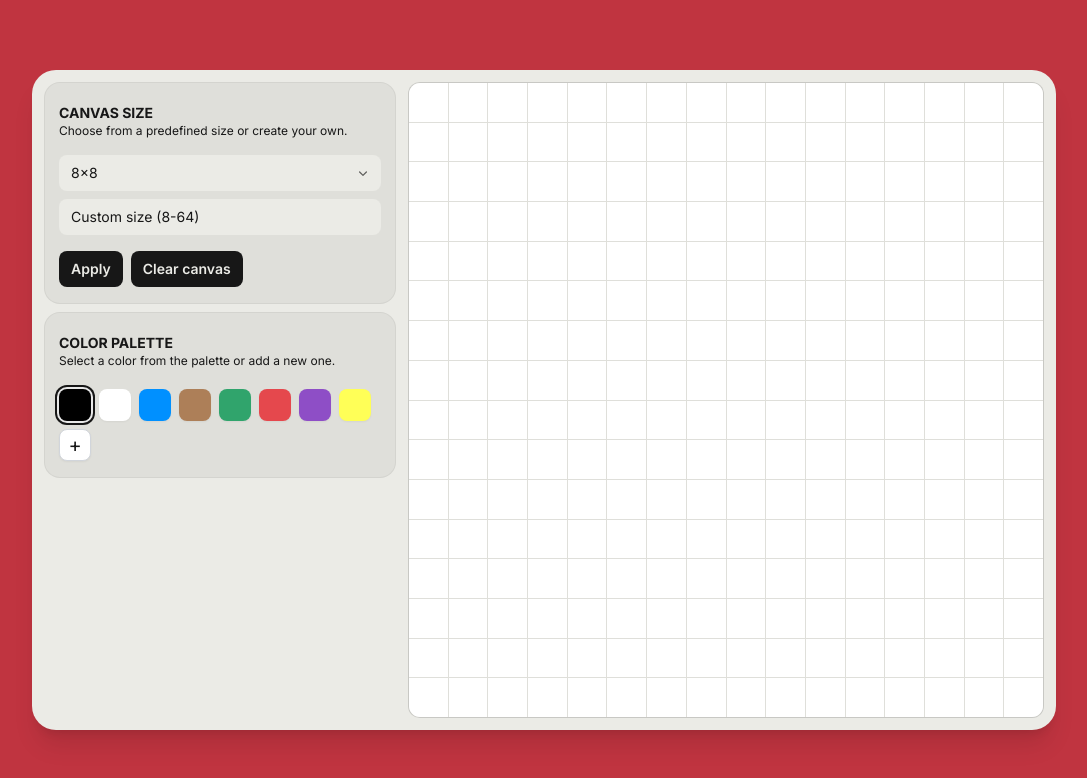
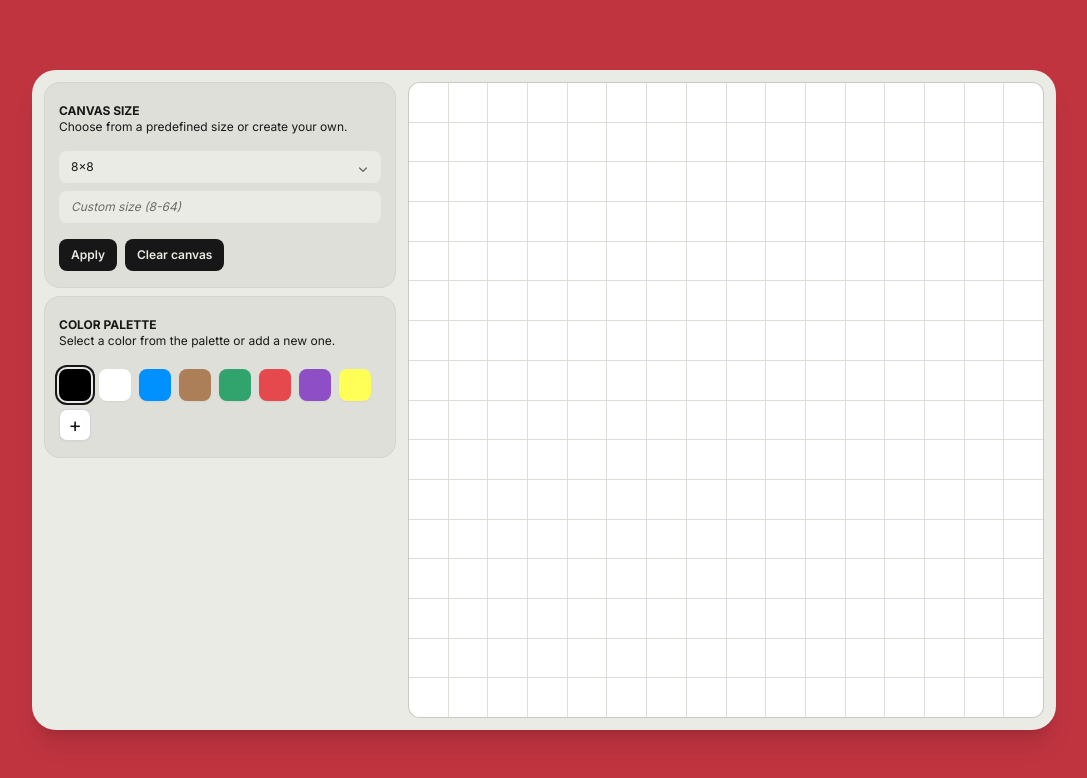
Before and after one commit to luxonauta/pixly, a Next.js app: page / in a window 1280 px wide. Shown: the top 778 px of the page, without its empty margins (96-1183 px from the left). Built offline with nearby package versions, Linux system fonts and the light colour scheme.

Commit message:
🧩 Refactor

```diff
--- a/src/app/layout.tsx
+++ b/src/app/layout.tsx
@@ -15,7 +15,7 @@ export const metadata: Metadata = {
 
 const RootLayout = ({ children }: Readonly<{ children: React.ReactNode }>) => (
   <html lang="en" className={inter.variable}>
-    <body className="flex min-h-[100vh] items-center justify-center bg-[#C03440] font-sans text-sm antialiased">
+    <body className="flex min-h-[100vh] items-center justify-center bg-[#C03440] font-sans text-xs antialiased">
       <main className="m-6 aspect-video max-w-[calc(100%-1.5rem)] rounded-3xl bg-[#EBEBE6] p-3 text-[#171717] shadow-xl md:w-[64rem]">
         {children}
       </main>
--- a/src/components/color-picker.tsx
+++ b/src/components/color-picker.tsx
@@ -1,140 +1,257 @@
-import { XMarkIcon } from "@heroicons/react/20/solid";
+import { MenuItem } from "@headlessui/react";
 import type React from "react";
-import { useState } from "react";
-import type { RGBColor } from "@/types/rgb-color";
-import { convertHexToRGB } from "@/utils/convert-hex-to-rgb";
-import { convertRGBToHex } from "@/utils/convert-rgb-to-hex";
+import { useCallback, useEffect, useRef, useState } from "react";
+import type { HSV } from "@/types";
+import { convertHsvToRgb } from "@/utils/convert-hsv-to-rgb";
+import {
+  getFormattedColorWithAlpha,
+  getFormattedSolidColor
+} from "@/utils/get-formatted-colors";
+import { CustomButton } from "./button";
+import { DropdownMenu } from "./dropdown-menu";
 
 interface ColorPickerProps {
-  isOpen: boolean;
-  onClose: () => void;
+  trigger: React.ReactNode;
   onColorSelect: (color: string) => void;
 }
 
 export const ColorPicker: React.FC<ColorPickerProps> = ({
-  isOpen,
-  onClose,
+  trigger,
   onColorSelect
 }) => {
-  const [rgbColor, setRgbColor] = useState<RGBColor>({
-    red: 0,
-    green: 0,
-    blue: 0,
-    alpha: 1
+  const [selectedColor, setSelectedColor] = useState<HSV>({
+    hue: 0,
+    saturation: 100,
+    value: 100,
+    alpha: 100
   });
+  const [isDragging, setIsDragging] = useState(false);
+  const [isHueDragging, setIsHueDragging] = useState(false);
+  const [isAlphaDragging, setIsAlphaDragging] = useState(false);
+  const pickerRef = useRef<HTMLDivElement>(null);
+  const hueRef = useRef<HTMLDivElement>(null);
+  const alphaRef = useRef<HTMLDivElement>(null);
 
-  const [hexColor, setHexColor] = useState<string>("#000000FF");
-
-  const updateRGBColor = (channel: keyof RGBColor, value: string) => {
-    const updatedColor = {
-      ...rgbColor,
-      [channel]:
-        channel === "alpha"
-          ? Number.parseFloat(value)
-          : Number.parseInt(value, 10)
-    };
-    setRgbColor(updatedColor);
-    setHexColor(
-      convertRGBToHex(
-        updatedColor.red,
-        updatedColor.green,
-        updatedColor.blue,
-        updatedColor.alpha
-      )
-    );
+  const handlePickerMouseDown = (e: React.MouseEvent) => {
+    if (!pickerRef.current) return;
+    setIsDragging(true);
+    const rect = pickerRef.current.getBoundingClientRect();
+    const x = Math.max(0, Math.min(1, (e.clientX - rect.left) / rect.width));
+    const y = Math.max(0, Math.min(1, (e.clientY - rect.top) / rect.height));
+    setSelectedColor((prev) => ({
+      ...prev,
+      saturation: Math.round(x * 100),
+      value: Math.round((1 - y) * 100)
+    }));
   };
 
-  const updateHexColor = (event: React.ChangeEvent<HTMLInputElement>) => {
-    const newHex = event.target.value;
-    setHexColor(newHex);
-    const rgbFromHex = convertHexToRGB(newHex);
-    if (rgbFromHex) {
-      setRgbColor(rgbFromHex);
-    }
+  const handlePickerMouseMove = useCallback(
+    (e: MouseEvent) => {
+      if (!isDragging || !pickerRef.current) return;
+      const rect = pickerRef.current.getBoundingClientRect();
+      const x = Math.max(0, Math.min(1, (e.clientX - rect.left) / rect.width));
+      const y = Math.max(0, Math.min(1, (e.clientY - rect.top) / rect.height));
+      setSelectedColor((prev) => ({
+        ...prev,
+        saturation: Math.round(x * 100),
+        value: Math.round((1 - y) * 100)
+      }));
+    },
+    [isDragging]
+  );
+
+  const handleHueMouseDown = (e: React.MouseEvent) => {
+    if (!hueRef.current) return;
+    setIsHueDragging(true);
+    const rect = hueRef.current.getBoundingClientRect();
+    const x = Math.max(0, Math.min(1, (e.clientX - rect.left) / rect.width));
+    setSelectedColor((prev) => ({
+      ...prev,
+      hue: Math.round(x * 360)
+    }));
   };
 
-  if (!isOpen) return null;
+  const handleHueMouseMove = useCallback(
+    (e: MouseEvent) => {
+      if (!isHueDragging || !hueRef.current) return;
+      const rect = hueRef.current.getBoundingClientRect();
+      const x = Math.max(0, Math.min(1, (e.clientX - rect.left) / rect.width));
+      setSelectedColor((prev) => ({
+        ...prev,
+        hue: Math.round(x * 360)
+      }));
+    },
+    [isHueDragging]
+  );
+
+  const handleAlphaMouseDown = (e: React.MouseEvent) => {
+    if (!alphaRef.current) return;
+    setIsAlphaDragging(true);
+    const rect = alphaRef.current.getBoundingClientRect();
+    const x = Math.max(0, Math.min(1, (e.clientX - rect.left) / rect.width));
+    setSelectedColor((prev) => ({
+      ...prev,
+      alpha: Math.round(x * 100)
+    }));
+  };
+
+  const handleAlphaMouseMove = useCallback(
+    (e: MouseEvent) => {
+      if (!isAlphaDragging || !alphaRef.current) return;
+      const rect = alphaRef.current.getBoundingClientRect();
+      const x = Math.max(0, Math.min(1, (e.clientX - rect.left) / rect.width));
+      setSelectedColor((prev) => ({
+        ...prev,
+        alpha: Math.round(x * 100)
+      }));
+    },
+    [isAlphaDragging]
+  );
+
+  const handleMouseUp = useCallback(() => {
+    setIsDragging(false);
+    setIsHueDragging(false);
+    setIsAlphaDragging(false);
+  }, []);
+
+  useEffect(() => {
+    if (isDragging) {
+      window.addEventListener("mousemove", handlePickerMouseMove);
+      window.addEventListener("mouseup", handleMouseUp);
+      return () => {
+        window.removeEventListener("mousemove", handlePickerMouseMove);
+        window.removeEventListener("mouseup", handleMouseUp);
+      };
+    }
+  }, [isDragging, handlePickerMouseMove, handleMouseUp]);
+
+  useEffect(() => {
+    if (isHueDragging) {
+      window.addEventListener("mousemove", handleHueMouseMove);
+      window.addEventListener("mouseup", handleMouseUp);
+      return () => {
+        window.removeEventListener("mousemove", handleHueMouseMove);
+        window.removeEventListener("mouseup", handleMouseUp);
+      };
+    }
+  }, [isHueDragging, handleHueMouseMove, handleMouseUp]);
+
+  useEffect(() => {
+    if (isAlphaDragging) {
+      window.addEventListener("mousemove", handleAlphaMouseMove);
+      window.addEventListener("mouseup", handleMouseUp);
+      return () => {
+        window.removeEventListener("mousemove", handleAlphaMouseMove);
+        window.removeEventListener("mouseup", handleMouseUp);
+      };
+    }
+  }, [isAlphaDragging, handleAlphaMouseMove, handleMouseUp]);
+
+  const baseColor = convertHsvToRgb(selectedColor.hue / 360, 100, 100);
+  const baseColorString = `rgb(${baseColor.red}, ${baseColor.green}, ${baseColor.blue})`;
 
   return (
-    <div className="fixed inset-0 flex items-center justify-center bg-black/50">
-      <div className="w-96 rounded-lg bg-white shadow-xl">
-        <div className="flex items-center justify-between border-b p-4">
-          <h3 className="text-lg font-semibold">Color Picker</h3>
-          <button
-            type="button"
-            onClick={onClose}
-            className="rounded-full p-1 transition-colors hover:bg-gray-100"
-          >
-            <XMarkIcon className="h-5 w-5" />
-          </button>
+    <DropdownMenu trigger={trigger}>
+      <div className="flex w-48 flex-col gap-2">
+        <div
+          ref={pickerRef}
+          className="relative h-48 w-full cursor-crosshair rounded"
+          style={{
+            backgroundColor: baseColorString,
+            backgroundImage:
+              "linear-gradient(to right, #fff, transparent), linear-gradient(to top, #000, transparent)"
+          }}
+          onMouseDown={handlePickerMouseDown}
+        >
+          <div
+            className="absolute h-4 w-4 -translate-x-2 -translate-y-2 rounded-full border-2 border-white"
+            style={{
+              left: `${selectedColor.saturation}%`,
+              top: `${100 - selectedColor.value}%`,
+              backgroundColor: getFormattedColorWithAlpha(
+                selectedColor.hue,
+                selectedColor.saturation,
+                selectedColor.value,
+                selectedColor.alpha
+              )
+            }}
+          />
         </div>
-        <div className="space-y-4 p-4">
-          {["red", "green", "blue", "alpha"].map((channel) => (
-            <div key={channel} className="space-y-2">
-              <label className="block text-sm font-medium text-gray-700">
-                {channel.toUpperCase()}
-              </label>
-              <div className="flex items-center gap-4">
-                <input
-                  type="range"
-                  min="0"
-                  max={channel === "alpha" ? "1" : "255"}
-                  step={channel === "alpha" ? "0.01" : "1"}
-                  value={rgbColor[channel as keyof RGBColor].toString()}
-                  onChange={(e) =>
-                    updateRGBColor(channel as keyof RGBColor, e.target.value)
-                  }
-                  className="h-2 flex-1 cursor-pointer appearance-none rounded-lg bg-gray-200"
-                />
-                <input
-                  type="number"
-                  min="0"
-                  max={channel === "alpha" ? "1" : "255"}
-                  step={channel === "alpha" ? "0.01" : "1"}
-                  value={rgbColor[channel as keyof RGBColor].toString()}
-                  onChange={(e) =>
-                    updateRGBColor(channel as keyof RGBColor, e.target.value)
-                  }
-                  className="w-16 rounded-md border px-2 py-1 text-sm"
-                />
-              </div>
+        <div className="mt-2 flex w-full items-stretch gap-4">
+          <div className="flex min-w-0 flex-1 flex-col gap-2.5">
+            <div
+              ref={hueRef}
+              className="relative h-3 cursor-pointer rounded-full bg-[#EBEBE6]"
+              style={{
+                backgroundImage:
+                  "linear-gradient(to right, #f00 0%, #ff0 17%, #0f0 33%, #0ff 50%, #00f 67%, #f0f 83%, #f00 100%)"
+              }}
+              onMouseDown={handleHueMouseDown}
+            >
+              <div
+                className="absolute top-1/2 h-4 w-4 -translate-x-2 -translate-y-1/2 rounded-full border-2 border-white"
+                style={{
+                  left: `${(selectedColor.hue / 360) * 100}%`,
+                  backgroundColor: baseColorString
+                }}
+              />
             </div>
-          ))}
-          <div className="space-y-2">
-            <label className="block text-sm font-medium text-gray-700">
-              Hexadecimal
-            </label>
-            <input
-              type="text"
-              value={hexColor}
-              onChange={updateHexColor}
-              className="w-full rounded-md border px-3 py-2"
-            />
+            <div
+              ref={alphaRef}
+              className="relative h-3 cursor-pointer rounded-full bg-[#EBEBE6]"
+              style={{
+                backgroundImage: `linear-gradient(to right, transparent, ${getFormattedSolidColor(
+                  selectedColor.hue,
+                  selectedColor.saturation,
+                  selectedColor.value
+                )})`
+              }}
+              onMouseDown={handleAlphaMouseDown}
+            >
+              <div
+                className="absolute top-1/2 h-4 w-4 -translate-x-2 -translate-y-1/2 rounded-full border-2 border-white"
+                style={{
+                  left: `${selectedColor.alpha}%`,
+                  backgroundColor: getFormattedColorWithAlpha(
+                    selectedColor.hue,
+                    selectedColor.saturation,
+                    selectedColor.value,
+                    selectedColor.alpha
+                  )
+                }}
+              />
+            </div>
           </div>
           <div
-            className="h-24 rounded-md border"
+            className="h-10 w-10 rounded"
             style={{
-              backgroundColor: `rgba(${rgbColor.red}, ${rgbColor.green}, ${rgbColor.blue}, ${rgbColor.alpha})`
+              backgroundColor: getFormattedColorWithAlpha(
+                selectedColor.hue,
+                selectedColor.saturation,
+                selectedColor.value,
+                selectedColor.alpha
+              )
             }}
           />
-          <div className="flex justify-end gap-3 border-t pt-4">
-            <button
-              type="button"
-              onClick={onClose}
-              className="rounded-md border border-gray-300 bg-white px-4 py-2 text-sm font-medium text-gray-700 transition-colors hover:bg-gray-50"
-            >
-              Cancel
-            </button>
-            <button
-              type="button"
-              onClick={() => onColorSelect(hexColor)}
-              className="rounded-md bg-blue-600 px-4 py-2 text-sm font-medium text-white transition-colors hover:bg-blue-700"
-            >
-              Select
-            </button>
-          </div>
         </div>
+        <MenuItem>
+          <CustomButton
+            label="Add color"
+            type="button"
+            onClick={() =>
+              onColorSelect(
+                getFormattedColorWithAlpha(
+                  selectedColor.hue,
+                  selectedColor.saturation,
+                  selectedColor.value,
+                  selectedColor.alpha
+                )
+              )
+            }
+            className="mt-1 w-full justify-center"
+          />
+        </MenuItem>
       </div>
-    </div>
+    </DropdownMenu>
   );
 };
--- /dev/null
+++ b/src/components/dropdown-menu.tsx
@@ -0,0 +1,19 @@
+import { Menu, MenuButton, MenuItems } from "@headlessui/react";
+
+interface DropdownMenuProps {
+  trigger: React.ReactNode;
+  children: React.ReactNode;
+}
+
+export const DropdownMenu = ({ trigger, children }: DropdownMenuProps) => (
+  <Menu>
+    <MenuButton>{trigger}</MenuButton>
+    <MenuItems
+      transition
+      anchor="bottom start"
+      className="origin-top-right rounded-2xl border border-black/15 bg-[#EBEBE6] px-3.5 pb-4 pt-5 shadow-lg transition duration-100 ease-out [--anchor-gap:.75rem] focus:outline-none data-[closed]:scale-95 data-[closed]:opacity-0"
+    >
+      {children}
+    </MenuItems>
+  </Menu>
+);
--- a/src/components/editor.tsx
+++ b/src/components/editor.tsx
@@ -1,7 +1,7 @@
 "use client";
 
 import type React from "react";
-import { useEffect, useState } from "react";
+import { useState } from "react";
 import { CustomButton } from "./button";
 import { Card } from "./card";
 import { ColorPicker } from "./color-picker";
@@ -25,33 +25,41 @@ const initialColors: ColorItem[] = [
   { id: "color-8", value: "#FFFF57" }
 ];
 
+const getCustomGridSizes = (): string[] => {
+  const savedSizes = localStorage.getItem("customGridSizes");
+  return savedSizes ? JSON.parse(savedSizes) : ["8", "16", "32"];
+};
+
+const saveCustomGridSize = (size: number) => {
+  const sizes = getCustomGridSizes();
+  if (!sizes.includes(size.toString())) {
+    const updatedSizes = [...sizes, size.toString()];
+    localStorage.setItem("customGridSizes", JSON.stringify(updatedSizes));
+  }
+};
+
+const getCanvasGridSize = (): number => {
+  const savedGridSize = localStorage.getItem("customGridSize");
+  return savedGridSize ? Number(savedGridSize) : 16;
+};
+
+const saveCanvasGridSize = (size: number) => {
+  localStorage.setItem("customGridSize", size.toString());
+};
+
 export const Editor: React.FC = () => {
-  const [gridSize, setGridSize] = useState(16);
   const [customGridSize, setCustomGridSize] = useState("");
   const [selectedColor, setSelectedColor] = useState("#000000");
-  const [grid, setGrid] = useState<string[][]>(
-    Array(16)
-      .fill(null)
-      .map(() => Array(16).fill("#FFFFFF"))
-  );
   const [colors, setColors] = useState<ColorItem[]>(initialColors);
   const [isDrawing, setIsDrawing] = useState(false);
-  const [isColorPickerOpen, setIsColorPickerOpen] = useState(false);
 
-  useEffect(() => {
-    const savedGridSize = localStorage.getItem("customGridSize");
-    if (savedGridSize) {
-      const size = Number(savedGridSize);
-      if (size >= 8 && size <= 64) {
-        setGridSize(size);
-        setGrid(
-          Array(size)
-            .fill(null)
-            .map(() => Array(size).fill("#FFFFFF"))
-        );
-      }
-    }
-  }, []);
+  const gridSize = getCanvasGridSize();
+  const availableGridSizes = getCustomGridSizes();
+  const initialGrid = Array(gridSize)
+    .fill(null)
+    .map(() => Array(gridSize).fill("#FFFFFF"));
+
+  const [grid, setGrid] = useState<string[][]>(initialGrid);
 
   const handleCellClick = (rowIndex: number, colIndex: number): void => {
     const newGrid = grid.map((row, i) =>
@@ -86,23 +94,30 @@ export const Editor: React.FC = () => {
   };
 
   const handleGridSizeChange = (size: number): void => {
-    setGridSize(size);
+    saveCanvasGridSize(size);
     setGrid(
       Array(size)
         .fill(null)
         .map(() => Array(size).fill("#FFFFFF"))
     );
-    localStorage.setItem("customGridSize", size.toString());
   };
 
   const handleCustomGridSizeChange = (): void => {
     const size = Number.parseInt(customGridSize, 10);
-    if (size >= 8 && size <= 64) {
-      handleGridSizeChange(size);
-      setCustomGridSize("");
-    } else {
+
+    if (Number.isNaN(size) || size < 8 || size > 64) {
       alert("Please enter a size between 8 and 64.");
+      return;
     }
+
+    if (availableGridSizes.includes(size.toString())) {
+      alert(`Grid size ${size}x${size} already exists.`);
+      return;
+    }
+
+    saveCustomGridSize(size);
+    handleGridSizeChange(size);
+    setCustomGridSize("");
   };
 
   const handleColorSelect = (color: string): void => {
@@ -112,7 +127,6 @@ export const Editor: React.FC = () => {
     };
     setColors((prevColors) => [...prevColors, newColor]);
     setSelectedColor(color);
-    setIsColorPickerOpen(false);
   };
 
   return (
@@ -124,12 +138,10 @@ export const Editor: React.FC = () => {
         >
           <CustomSelect
             label="Canvas size"
-            options={[
-              { value: "8", label: "8x8" },
-              { value: "16", label: "16x16" },
-              { value: "32", label: "32x32" },
-              { value: gridSize.toString(), label: `${gridSize}x${gridSize}` }
-            ]}
+            options={availableGridSizes.map((size) => ({
+              value: size,
+              label: `${size}x${size}`
+            }))}
             className="mt-2"
             onChange={(value) => handleGridSizeChange(Number(value))}
           />
@@ -177,19 +189,15 @@ export const Editor: React.FC = () => {
                 />
               </label>
             ))}
-            <button
-              type="button"
-              onClick={() => setIsColorPickerOpen(true)}
-              className="flex h-8 w-8 items-center justify-center rounded-lg border border-gray-300 bg-white text-xl shadow-sm transition-transform hover:scale-110 hover:bg-gray-50"
-            >
-              +
-            </button>
+            <ColorPicker
+              trigger={
+                <div className="flex h-8 w-8 items-center justify-center rounded-lg border border-gray-300 bg-white text-xl shadow-sm transition-transform hover:scale-110 hover:bg-gray-50">
+                  +
+                </div>
+              }
+              onColorSelect={handleColorSelect}
+            />
           </div>
-          <ColorPicker
-            isOpen={isColorPickerOpen}
-            onClose={() => setIsColorPickerOpen(false)}
-            onColorSelect={handleColorSelect}
-          />
         </Card>
       </div>
       <div className="min-w-0 flex-1">
--- a/src/components/input.tsx
+++ b/src/components/input.tsx
@@ -18,7 +18,7 @@ export const CustomInput = ({
       <Input
         {...props}
         className={cn(
-          "block w-full rounded-lg border-none bg-[#EBEBE6] px-3 py-2 placeholder:text-[inherit]",
+          "block w-full rounded-lg border-none bg-[#EBEBE6] px-3 py-2 placeholder:italic placeholder:text-[inherit] placeholder:opacity-60",
           "focus:outline-none data-[focus]:outline-2 data-[focus]:-outline-offset-2 data-[focus]:outline-black/25",
           className
         )}
--- /dev/null
+++ b/src/types/index.ts
@@ -0,0 +1,6 @@
+export interface HSV {
+  hue: number;
+  saturation: number;
+  value: number;
+  alpha: number;
+}
--- a/src/types/rgb-color.ts
+++ /dev/null
@@ -1,6 +0,0 @@
-export interface RGBColor {
-  red: number;
-  green: number;
-  blue: number;
-  alpha: number;
-}
--- /dev/null
+++ b/src/utils/convert-hsv-to-rgb.ts
@@ -0,0 +1,59 @@
+export const convertHsvToRgb = (
+  hue: number,
+  saturation: number,
+  value: number
+) => {
+  const normalizedSaturation = saturation / 100;
+  const normalizedValue = value / 100;
+
+  const sector = Math.floor(hue * 6);
+  const fractionalSector = hue * 6 - sector;
+
+  const p = normalizedValue * (1 - normalizedSaturation);
+  const q = normalizedValue * (1 - fractionalSector * normalizedSaturation);
+  const t =
+    normalizedValue * (1 - (1 - fractionalSector) * normalizedSaturation);
+
+  let red = 0;
+  let green = 0;
+  let blue = 0;
+
+  switch (sector % 6) {
+    case 0:
+      red = normalizedValue;
+      green = t;
+      blue = p;
+      break;
+    case 1:
+      red = q;
+      green = normalizedValue;
+      blue = p;
+      break;
+    case 2:
+      red = p;
+      green = value;
+      blue = t;
+      break;
+    case 3:
+      red = p;
+      green = q;
+      blue = normalizedValue;
+      break;
+    case 4:
+      red = t;
+      green = p;
+      blue = value;
+      break;
+    case 5:
+      red = value;
+      green = p;
+      blue = q;
+      break;
+  }
+
+  return {
+    red: Math.round(red * 255),
+    green: Math.round(green * 255),
+    blue: Math.round(blue * 255)
+  };
+};
--- /dev/null
+++ b/src/utils/get-formatted-colors.ts
@@ -0,0 +1,20 @@
+import { convertHsvToRgb } from "./convert-hsv-to-rgb";
+
+export const getFormattedColorWithAlpha = (
+  hue: number,
+  saturation: number,
+  value: number,
+  alpha: number
+): string => {
+  const rgb = convertHsvToRgb(hue / 360, saturation, value);
+  return `rgba(${rgb.red}, ${rgb.green}, ${rgb.blue}, ${alpha / 100})`;
+};
+
+export const getFormattedSolidColor = (
+  hue: number,
+  saturation: number,
+  value: number
+): string => {
+  const rgb = convertHsvToRgb(hue / 360, saturation, value);
+  return `rgb(${rgb.red}, ${rgb.green}, ${rgb.blue})`;
+};
```
Also changed, not shown: package.json (+5 -5 lines), src/utils/convert-hex-to-rgb.ts (deleted, +0 -15 lines), src/utils/convert-rgb-to-hex.ts (deleted, +0 -15 lines).
